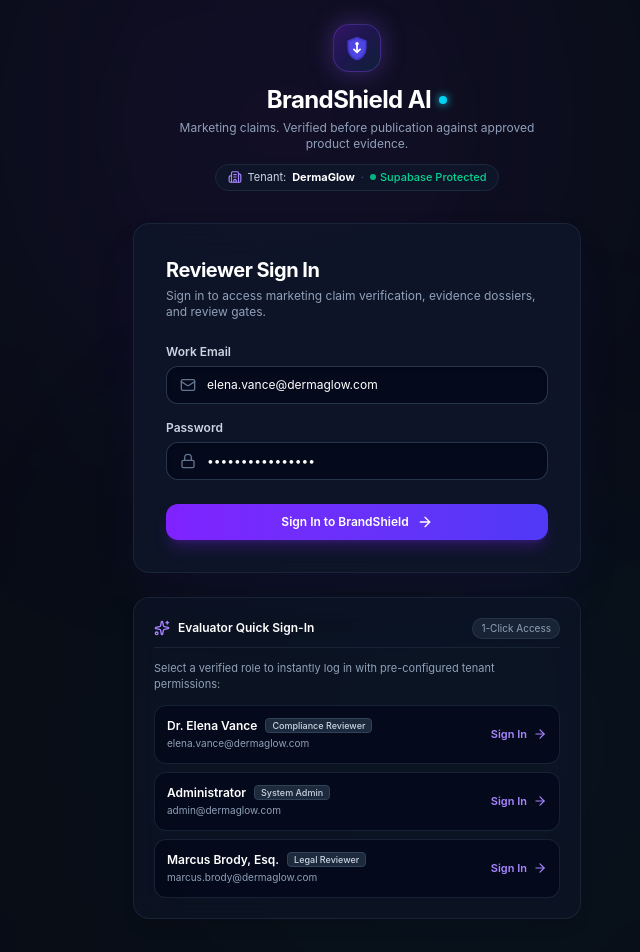
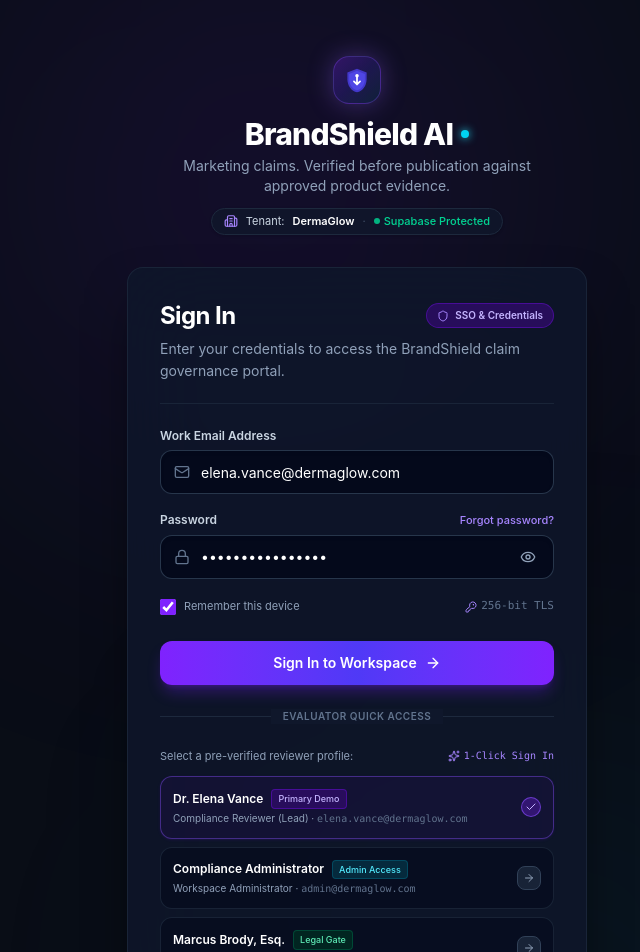
Before and after one commit to GANESHKUMAR2006/brandshield-ai, a Next.js app: page /login in a window 1280 px wide. Shown: the top 952 px of the page, without its empty margins (283-923 px from the left). Built offline with nearby package versions, Linux system fonts and the light colour scheme.

Commit message:
feat(ui): redesign login page according to Figma specification (frame 23-2)

```diff
--- a/src/app/login/page.tsx
+++ b/src/app/login/page.tsx
@@ -12,44 +12,48 @@ import {
   AlertCircle,
   Loader2,
   CheckCircle2,
-  UserCheck,
   Building2,
   Sparkles,
+  Eye,
+  EyeOff,
+  Shield,
+  KeyRound,
+  Check,
 } from "lucide-react";
 
 interface DemoAccount {
   name: string;
   email: string;
   role: string;
+  badge: string;
+  accent: "violet" | "cyan" | "emerald";
   description: string;
-  badge: string;
-  color: string;
 }
 
 const DEMO_ACCOUNTS: DemoAccount[] = [
   {
     name: "Dr. Elena Vance",
     email: "elena.vance@dermaglow.com",
-    role: "Compliance Reviewer",
-    description: "Evaluates marketing claims against clinical trial dossiers and approved facts.",
+    role: "Compliance Reviewer (Lead)",
     badge: "Primary Demo",
-    color: "from-violet-500/20 to-indigo-500/10 border-violet-500/30 text-violet-300",
+    accent: "violet",
+    description: "Evaluates marketing claims against clinical dossiers and approved facts.",
   },
   {
-    name: "Administrator",
+    name: "Compliance Administrator",
     email: "admin@dermaglow.com",
-    role: "System Admin",
-    description: "Full platform permissions: workspace settings, policy governance, and audit export.",
-    badge: "Admin Role",
-    color: "from-cyan-500/20 to-blue-500/10 border-cyan-500/30 text-cyan-300",
+    role: "Workspace Administrator",
+    badge: "Admin Access",
+    accent: "cyan",
+    description: "Full controls: workspace governance, policy editor, and audit exports.",
   },
   {
     name: "Marcus Brody, Esq.",
     email: "marcus.brody@dermaglow.com",
-    role: "Legal Reviewer",
-    description: "Reviews escalated claims, risk overrides, and regulatory disclosures.",
+    role: "Legal & Regulatory Counsel",
     badge: "Legal Gate",
-    color: "from-emerald-500/20 to-teal-500/10 border-emerald-500/30 text-emerald-300",
+    accent: "emerald",
+    description: "Reviews escalated claims, medical disclosures, and policy overrides.",
   },
 ];
 
@@ -60,17 +64,24 @@ function LoginForm() {
 
   const [email, setEmail] = useState("elena.vance@dermaglow.com");
   const [password, setPassword] = useState("BrandShield2026!");
+  const [showPassword, setShowPassword] = useState(false);
+  const [rememberMe, setRememberMe] = useState(true);
   const [isLoading, setIsLoading] = useState(false);
+  const [activeQuickRole, setActiveQuickRole] = useState<string | null>("elena.vance@dermaglow.com");
   const [error, setError] = useState<string | null>(null);
   const [successMessage, setSuccessMessage] = useState<string | null>(null);
 
-  const handleLogin = async (e?: React.FormEvent, customEmail?: string, customPass?: string) => {
+  const handleLogin = async (
+    e?: React.FormEvent,
+    customEmail?: string,
+    customPass?: string
+  ) => {
     if (e) e.preventDefault();
     setError(null);
     setSuccessMessage(null);
     setIsLoading(true);
 
-    const submitEmail = customEmail || email;
+    const submitEmail = (customEmail || email).trim();
     const submitPassword = customPass || password;
 
     try {
@@ -83,102 +94,183 @@ function LoginForm() {
       const data = await res.json();
 
       if (!res.ok || !data.success) {
-        setError(data.error || "Authentication failed. Please verify credentials.");
+        setError(
+          data.error || "Authentication failed. Please verify credentials."
+        );
         setIsLoading(false);
         return;
       }
 
-      setSuccessMessage(`Authenticated as ${data.user.name || submitEmail}. Redirecting...`);
+      setSuccessMessage(
+        `Welcome, ${data.user?.name || submitEmail}. Redirecting to workspace...`
+      );
 
-      // Refresh router and navigate to destination
+      // Smooth transition to target workspace
       setTimeout(() => {
         router.push(redirectTo);
         router.refresh();
-      }, 400);
+      }, 450);
     } catch (err) {
-      setError(err instanceof Error ? err.message : "Network error during authentication.");
+      setError(
+        err instanceof Error ? err.message : "Network error during authentication."
+      );
       setIsLoading(false);
     }
   };
 
-  const selectDemoAccount = (acc: DemoAccount) => {
+  const handleSelectDemoRole = (acc: DemoAccount) => {
+    setActiveQuickRole(acc.email);
     setEmail(acc.email);
     setPassword("BrandShield2026!");
     handleLogin(undefined, acc.email, "BrandShield2026!");
   };
 
   return (
-    <div className="w-full max-w-md space-y-6">
-      {/* Login Card */}
-      <div className="bg-slate-900/80 backdrop-blur-xl border border-slate-800/80 rounded-2xl p-6 sm:p-8 shadow-2xl shadow-violet-950/20">
-        <div className="space-y-1 mb-6">
-          <h2 className="text-xl font-bold text-white tracking-tight">Reviewer Sign In</h2>
-          <p className="text-xs text-slate-400">
-            Sign in to access marketing claim verification, evidence dossiers, and review gates.
+    <div className="w-full max-w-[460px] space-y-6">
+      {/* Central Glassmorphic Card */}
+      <div className="bg-slate-900/85 backdrop-blur-2xl border border-slate-800/80 rounded-2xl shadow-2xl shadow-black/60 p-6 sm:p-8 space-y-6 relative z-10 transition-all">
+        {/* Card Header */}
+        <div className="space-y-1.5 text-left border-b border-slate-800/80 pb-5">
+          <div className="flex items-center justify-between">
+            <h2 className="text-xl sm:text-2xl font-bold text-white tracking-tight">
+              Sign In
+            </h2>
+            <span className="flex items-center gap-1.5 px-2.5 py-1 rounded-full text-[10px] font-semibold bg-violet-950/80 border border-violet-800/60 text-violet-300">
+              <Shield className="w-3 h-3 text-violet-400" />
+              SSO & Credentials
+            </span>
+          </div>
+          <p className="text-xs sm:text-sm text-slate-400 leading-relaxed">
+            Enter your credentials to access the BrandShield claim governance portal.
           </p>
         </div>
 
-        {/* Error / Success Alerts */}
+        {/* Dynamic Alerts */}
         {error && (
-          <div className="mb-4 p-3 rounded-xl bg-rose-950/40 border border-rose-800/50 flex items-start gap-2.5 text-xs text-rose-300">
+          <div
+            role="alert"
+            className="p-3.5 rounded-xl bg-rose-950/40 border border-rose-800/60 flex items-start gap-3 text-xs text-rose-300 animate-in fade-in duration-200"
+          >
             <AlertCircle className="w-4 h-4 shrink-0 text-rose-400 mt-0.5" />
             <div className="flex-1">
-              <p className="font-semibold">Authentication Error</p>
+              <p className="font-semibold text-rose-200">Authentication Error</p>
               <p className="text-[11px] text-rose-300/90 mt-0.5">{error}</p>
             </div>
           </div>
         )}
 
         {successMessage && (
-          <div className="mb-4 p-3 rounded-xl bg-emerald-950/40 border border-emerald-800/50 flex items-center gap-2.5 text-xs text-emerald-300">
+          <div
+            role="status"
+            className="p-3.5 rounded-xl bg-emerald-950/40 border border-emerald-800/60 flex items-center gap-2.5 text-xs text-emerald-300 animate-in fade-in duration-200"
+          >
             <CheckCircle2 className="w-4 h-4 shrink-0 text-emerald-400" />
-            <span>{successMessage}</span>
+            <span className="font-medium">{successMessage}</span>
           </div>
         )}
 
-        {/* Credential Form */}
-        <form onSubmit={handleLogin} className="space-y-4">
+        {/* Credentials Form */}
+        <form onSubmit={handleLogin} className="space-y-4.5">
+          {/* Work Email Field */}
           <div>
-            <label className="block text-xs font-semibold text-slate-300 mb-1.5" htmlFor="email-input">
-              Work Email
+            <label
+              htmlFor="email-address"
+              className="block text-xs font-semibold text-slate-300 mb-1.5"
+            >
+              Work Email Address
             </label>
             <div className="relative">
               <Mail className="absolute left-3.5 top-1/2 -translate-y-1/2 w-4 h-4 text-slate-500 pointer-events-none" />
               <input
-                id="email-input"
+                id="email-address"
+                name="email"
                 type="email"
+                autoComplete="email"
                 required
                 value={email}
-                onChange={(e) => setEmail(e.target.value)}
-                placeholder="reviewer@dermaglow.com"
-                className="w-full pl-10 pr-3.5 py-2.5 bg-slate-950/70 border border-slate-700/80 rounded-xl text-xs text-white placeholder:text-slate-500 focus:outline-none focus:border-violet-500 focus:ring-1 focus:ring-violet-500 transition-all shadow-inner"
+                onChange={(e) => {
+                  setEmail(e.target.value);
+                  setActiveQuickRole(null);
+                }}
+                placeholder="name@dermaglow.com"
+                className="w-full h-11 pl-10 pr-4 bg-slate-950/70 border border-slate-700/80 rounded-xl text-xs sm:text-sm text-white placeholder:text-slate-500 focus:outline-none focus:border-violet-500 focus:ring-2 focus:ring-violet-500/20 focus:bg-slate-900/90 transition-all shadow-inner"
               />
             </div>
           </div>
 
+          {/* Password Field */}
           <div>
-            <label className="block text-xs font-semibold text-slate-300 mb-1.5" htmlFor="password-input">
+            <div className="flex items-center justify-between mb-1.5">
+              <label
+                htmlFor="user-password"
+                className="block text-xs font-semibold text-slate-300"
+              >
                 Password
               </label>
+              <a
+                href="#forgot-password"
+                onClick={(e) => {
+                  e.preventDefault();
+                  alert("For password reset in production, contact your workspace administrator at admin@dermaglow.com.");
+                }}
+                className="text-[11px] font-medium text-violet-400 hover:text-violet-300 transition-colors focus:outline-none focus:underline"
+              >
+                Forgot password?
+              </a>
+            </div>
             <div className="relative">
               <Lock className="absolute left-3.5 top-1/2 -translate-y-1/2 w-4 h-4 text-slate-500 pointer-events-none" />
               <input
-                id="password-input"
-                type="password"
+                id="user-password"
+                name="password"
+                type={showPassword ? "text" : "password"}
+                autoComplete="current-password"
                 required
                 value={password}
                 onChange={(e) => setPassword(e.target.value)}
                 placeholder="••••••••••••"
-                className="w-full pl-10 pr-3.5 py-2.5 bg-slate-950/70 border border-slate-700/80 rounded-xl text-xs text-white placeholder:text-slate-500 focus:outline-none focus:border-violet-500 focus:ring-1 focus:ring-violet-500 transition-all shadow-inner"
+                className="w-full h-11 pl-10 pr-11 bg-slate-950/70 border border-slate-700/80 rounded-xl text-xs sm:text-sm text-white placeholder:text-slate-500 focus:outline-none focus:border-violet-500 focus:ring-2 focus:ring-violet-500/20 focus:bg-slate-900/90 transition-all shadow-inner"
               />
+              <button
+                type="button"
+                onClick={() => setShowPassword(!showPassword)}
+                className="absolute right-3.5 top-1/2 -translate-y-1/2 text-slate-400 hover:text-slate-200 transition-colors focus:outline-none cursor-pointer p-1"
+                aria-label={showPassword ? "Hide password" : "Show password"}
+              >
+                {showPassword ? (
+                  <EyeOff className="w-4 h-4" />
+                ) : (
+                  <Eye className="w-4 h-4" />
+                )}
+              </button>
             </div>
           </div>
 
+          {/* Remember Session & Security Row */}
+          <div className="flex items-center justify-between pt-0.5 text-xs">
+            <label className="flex items-center gap-2 cursor-pointer select-none">
+              <input
+                type="checkbox"
+                checked={rememberMe}
+                onChange={(e) => setRememberMe(e.target.checked)}
+                className="w-4 h-4 rounded border-slate-700 bg-slate-950 text-violet-600 focus:ring-violet-500/30 accent-violet-600 cursor-pointer"
+              />
+              <span className="text-[11px] text-slate-400 hover:text-slate-300 transition-colors">
+                Remember this device
+              </span>
+            </label>
+            <span className="text-[11px] text-slate-500 flex items-center gap-1 font-mono">
+              <KeyRound className="w-3 h-3 text-violet-400" />
+              256-bit TLS
+            </span>
+          </div>
+
+          {/* Primary Submit Button */}
           <div className="pt-2">
             <button
               type="submit"
               disabled={isLoading}
-              className="w-full py-2.5 px-4 bg-gradient-to-r from-violet-600 to-indigo-600 hover:from-violet-500 hover:to-indigo-500 text-white rounded-xl text-xs font-semibold shadow-lg shadow-violet-600/25 flex items-center justify-center gap-2 transition-all disabled:opacity-60 cursor-pointer"
+              className="w-full h-11 px-4 bg-gradient-to-r from-violet-600 via-indigo-600 to-violet-600 hover:from-violet-500 hover:via-indigo-500 hover:to-violet-500 active:scale-[0.99] text-white rounded-xl text-xs sm:text-sm font-semibold shadow-lg shadow-violet-600/30 flex items-center justify-center gap-2 transition-all cursor-pointer disabled:opacity-60 disabled:cursor-not-allowed"
             >
               {isLoading ? (
                 <>
@@ -187,58 +279,96 @@ function LoginForm() {
                 </>
               ) : (
                 <>
-                  <span>Sign In to BrandShield</span>
+                  <span>Sign In to Workspace</span>
                   <ArrowRight className="w-4 h-4" />
                 </>
               )}
             </button>
           </div>
         </form>
+
+        {/* Divider */}
+        <div className="relative my-6">
+          <div className="absolute inset-0 flex items-center">
+            <div className="w-full border-t border-slate-800" />
+          </div>
+          <div className="relative flex justify-center text-[10px] uppercase">
+            <span className="bg-slate-900 px-3 text-slate-500 font-semibold tracking-wider">
+              Evaluator Quick Access
+            </span>
+          </div>
         </div>
 
-      {/* Evaluator & Demo Accounts */}
-      <div className="bg-slate-900/50 backdrop-blur-md border border-slate-800/80 rounded-2xl p-5 shadow-lg space-y-3">
-        <div className="flex items-center justify-between pb-2 border-b border-slate-800/80">
-          <div className="flex items-center gap-2">
-            <Sparkles className="w-4 h-4 text-violet-400" />
-            <span className="text-xs font-semibold text-white">Evaluator Quick Sign-In</span>
-          </div>
-          <span className="text-[10px] text-slate-400 bg-slate-800/80 px-2 py-0.5 rounded-full border border-slate-700/60">
-            1-Click Access
+        {/* Evaluator Fast Access Roles */}
+        <div className="space-y-2">
+          <div className="flex items-center justify-between pb-1 text-[11px] text-slate-400">
+            <span>Select a pre-verified reviewer profile:</span>
+            <span className="text-[10px] text-violet-400 font-mono flex items-center gap-1">
+              <Sparkles className="w-3 h-3" />
+              1-Click Sign In
             </span>
           </div>
 
-        <p className="text-[11px] text-slate-400">
-          Select a verified role to instantly log in with pre-configured tenant permissions:
-        </p>
+          <div className="grid gap-2">
+            {DEMO_ACCOUNTS.map((acc) => {
+              const isSelected = activeQuickRole === acc.email;
+              const accentBorder =
+                acc.accent === "violet"
+                  ? "border-violet-500/40 bg-violet-950/20"
+                  : acc.accent === "cyan"
+                  ? "border-cyan-500/40 bg-cyan-950/20"
+                  : "border-emerald-500/40 bg-emerald-950/20";
 
-        <div className="space-y-2">
-          {DEMO_ACCOUNTS.map((acc) => (
+              const badgeColor =
+                acc.accent === "violet"
+                  ? "bg-violet-950/80 text-violet-300 border-violet-800/60"
+                  : acc.accent === "cyan"
+                  ? "bg-cyan-950/80 text-cyan-300 border-cyan-800/60"
+                  : "bg-emerald-950/80 text-emerald-300 border-emerald-800/60";
+
+              return (
                 <button
                   key={acc.email}
                   type="button"
                   disabled={isLoading}
-              onClick={() => selectDemoAccount(acc)}
-              className="w-full p-3 rounded-xl bg-slate-950/60 hover:bg-slate-800/60 border border-slate-800/80 hover:border-violet-500/40 text-left transition-all flex items-center justify-between group cursor-pointer disabled:opacity-50"
+                  onClick={() => handleSelectDemoRole(acc)}
+                  className={`w-full p-2.5 sm:p-3 rounded-xl border text-left transition-all flex items-center justify-between group cursor-pointer disabled:opacity-50 ${
+                    isSelected
+                      ? `${accentBorder} shadow-sm shadow-violet-900/20`
+                      : "bg-slate-950/50 hover:bg-slate-800/50 border-slate-800/80 hover:border-slate-700/80"
+                  }`}
                 >
-              <div className="min-w-0 pr-3">
+                  <div className="min-w-0 pr-2">
                     <div className="flex items-center gap-2">
-                  <span className="text-xs font-semibold text-white group-hover:text-violet-300 transition-colors">
+                      <span className="text-xs font-semibold text-white group-hover:text-violet-300 transition-colors truncate">
                         {acc.name}
                       </span>
-                  <span className="text-[9px] px-1.5 py-0.2 rounded font-medium bg-slate-800 text-slate-300 border border-slate-700">
-                    {acc.role}
+                      <span
+                        className={`text-[9px] px-1.5 py-0.5 rounded font-medium border shrink-0 ${badgeColor}`}
+                      >
+                        {acc.badge}
                       </span>
                     </div>
-                <p className="text-[10px] text-slate-400 truncate mt-0.5">{acc.email}</p>
+                    <p className="text-[10px] text-slate-400 truncate mt-0.5">
+                      {acc.role} · <span className="font-mono text-slate-500">{acc.email}</span>
+                    </p>
                   </div>
 
-              <div className="shrink-0 flex items-center gap-1.5 text-xs text-violet-400 font-semibold group-hover:translate-x-0.5 transition-transform">
-                <span className="text-[11px] hidden sm:inline">Sign In</span>
-                <ArrowRight className="w-3.5 h-3.5" />
+                  <div className="shrink-0 flex items-center gap-1">
+                    {isSelected ? (
+                      <span className="w-5 h-5 rounded-full bg-violet-600/30 border border-violet-500/60 flex items-center justify-center text-violet-300">
+                        <Check className="w-3 h-3" />
+                      </span>
+                    ) : (
+                      <div className="w-6 h-6 rounded-lg bg-slate-800/80 border border-slate-700 flex items-center justify-center text-slate-400 group-hover:text-white group-hover:bg-violet-600 group-hover:border-violet-500 transition-all">
+                        <ArrowRight className="w-3 h-3" />
+                      </div>
+                    )}
                   </div>
                 </button>
-          ))}
+              );
+            })}
+          </div>
         </div>
       </div>
     </div>
@@ -247,66 +377,81 @@ function LoginForm() {
 
 export default function LoginPage() {
   return (
-    <div className="min-h-screen relative flex flex-col items-center justify-center p-4 sm:p-6 bg-[#090D16] text-slate-100 overflow-hidden">
-      {/* Ambient background glows */}
+    <div className="min-h-screen relative flex flex-col justify-between items-center p-4 sm:p-6 lg:p-8 bg-[#090D16] text-slate-100 overflow-x-hidden selection:bg-violet-500/30 selection:text-white">
+      {/* Ambient background glows matching Figma design tokens */}
       <div
-        className="absolute -top-32 left-1/4 w-[500px] h-[500px] bg-violet-600/10 rounded-full blur-[140px] pointer-events-none"
+        className="absolute top-[-10%] left-[20%] w-[600px] h-[600px] bg-violet-600/10 rounded-full blur-[140px] pointer-events-none"
         aria-hidden="true"
       />
       <div
-        className="absolute bottom-10 right-1/4 w-[450px] h-[450px] bg-cyan-600/8 rounded-full blur-[150px] pointer-events-none"
+        className="absolute bottom-[-10%] right-[15%] w-[500px] h-[500px] bg-cyan-600/8 rounded-full blur-[150px] pointer-events-none"
         aria-hidden="true"
       />
 
       {/* Brand Header */}
-      <div className="flex flex-col items-center text-center space-y-3 mb-8 relative z-10">
-        <div className="w-12 h-12 rounded-2xl bg-gradient-to-br from-violet-600/30 via-indigo-600/20 to-cyan-500/10 border border-violet-500/30 shadow-[0_0_25px_rgba(139,92,246,0.35)] flex items-center justify-center">
+      <header className="flex flex-col items-center text-center space-y-3 pt-4 sm:pt-6 relative z-10">
+        <div className="w-12 h-12 rounded-2xl bg-gradient-to-br from-violet-600/30 via-indigo-600/20 to-cyan-500/10 border border-violet-500/30 shadow-[0_0_25px_rgba(139,92,246,0.35)] flex items-center justify-center transition-transform hover:scale-105 duration-300">
           <BrandShieldLogo className="w-7 h-7" />
         </div>
-        <div>
-          <h1 className="text-2xl font-bold tracking-tight text-white flex items-center justify-center gap-2">
+        <div className="space-y-1">
+          <h1 className="text-2xl sm:text-3xl font-extrabold tracking-tight text-white flex items-center justify-center gap-2">
             {SITE_CONFIG.name}
             <span className="w-2 h-2 rounded-full bg-cyan-400 shadow-[0_0_8px_#22d3ee]" />
           </h1>
-          <p className="text-xs text-slate-400 max-w-sm mt-1">
+          <p className="text-xs sm:text-sm text-slate-400 max-w-sm">
             Marketing claims. Verified before publication against approved product evidence.
           </p>
         </div>
 
         {/* Tenant Workspace Badge */}
-        <div className="inline-flex items-center gap-1.5 px-3 py-1 rounded-full bg-slate-900/80 border border-slate-800 text-[11px] text-slate-300">
+        <div className="inline-flex items-center gap-2 px-3 py-1 rounded-full bg-slate-900/80 border border-slate-800 text-[11px] text-slate-300 shadow-sm">
           <Building2 className="w-3.5 h-3.5 text-violet-400" />
           <span>Tenant:</span>
-          <strong className="text-white">DermaGlow</strong>
+          <strong className="text-white font-semibold">DermaGlow</strong>
           <span className="text-slate-600">·</span>
           <span className="text-emerald-400 flex items-center gap-1 font-medium">
             <span className="w-1.5 h-1.5 rounded-full bg-emerald-400 animate-pulse" />
             Supabase Protected
           </span>
         </div>
-      </div>
+      </header>
 
-      {/* Main Content with Suspense for useSearchParams */}
-      <div className="relative z-10 w-full flex justify-center">
+      {/* Main Content Area */}
+      <main className="relative z-10 w-full flex justify-center my-6 sm:my-8">
         <Suspense
           fallback={
-            <div className="w-full max-w-md p-10 bg-slate-900/80 rounded-2xl border border-slate-800 flex items-center justify-center text-xs text-slate-400">
-              <Loader2 className="w-5 h-5 animate-spin mr-2 text-violet-400" />
-              Loading security portal...
+            <div className="w-full max-w-[460px] h-[480px] bg-slate-900/80 rounded-2xl border border-slate-800 flex flex-col items-center justify-center text-xs text-slate-400 space-y-2">
+              <Loader2 className="w-6 h-6 animate-spin text-violet-400" />
+              <span>Loading secure reviewer portal...</span>
             </div>
           }
         >
           <LoginForm />
         </Suspense>
+      </main>
+
+      {/* Clean Security Footer */}
+      <footer className="pb-4 text-center text-[10px] text-slate-500 space-y-1.5 relative z-10 max-w-lg">
+        <div className="flex flex-wrap items-center justify-center gap-3 text-slate-400">
+          <span className="flex items-center gap-1.5">
+            <ShieldCheck className="w-3.5 h-3.5 text-cyan-400" />
+            <span>v{SITE_CONFIG.version} · Multi-Tenant PostgreSQL RLS</span>
+          </span>
+          <span className="text-slate-700 hidden sm:inline">|</span>
+          <a
+            href="#security"
+            onClick={(e) => {
+              e.preventDefault();
+              alert("BrandShield AI Security: Strict session isolation, append-only audit events, and deterministic RAG verification.");
+            }}
+            className="hover:text-slate-300 transition-colors"
+          >
+            Security Specifications
+          </a>
         </div>
-
-      {/* Footer Info */}
-      <footer className="mt-8 text-center text-[10px] text-slate-500 space-y-1 relative z-10">
-        <p className="flex items-center justify-center gap-1.5">
-          <ShieldCheck className="w-3 h-3 text-cyan-400" />
-          <span>v{SITE_CONFIG.version} · Multi-Tenant PostgreSQL Row Level Security (RLS)</span>
+        <p className="text-slate-600 text-[10px]">
+          © 2026 BrandShield AI. All audit trails and human review decisions are cryptographically immutable.
         </p>
-        <p>© 2026 BrandShield AI. All audit logs and verification decisions are cryptographically immutable.</p>
       </footer>
     </div>
   );
```
Lines whose indentation alone changed are shown as unchanged.
